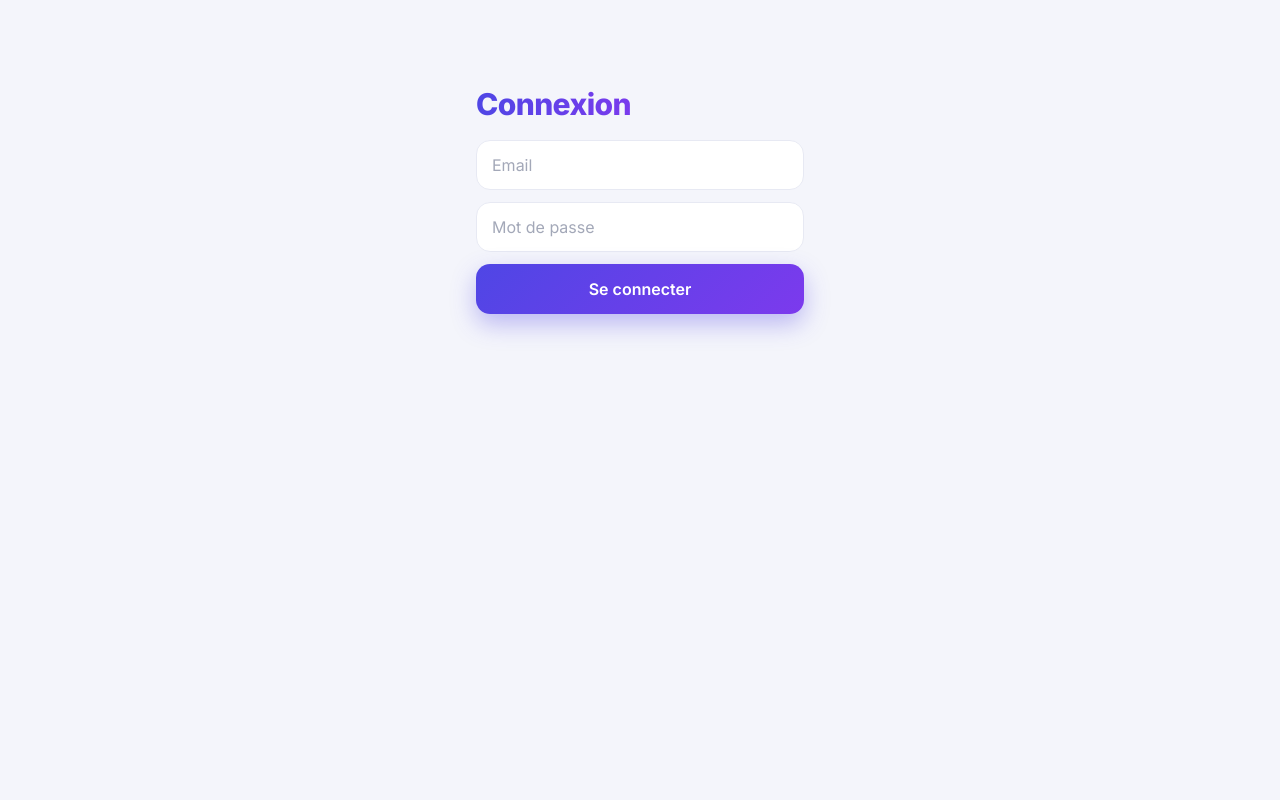
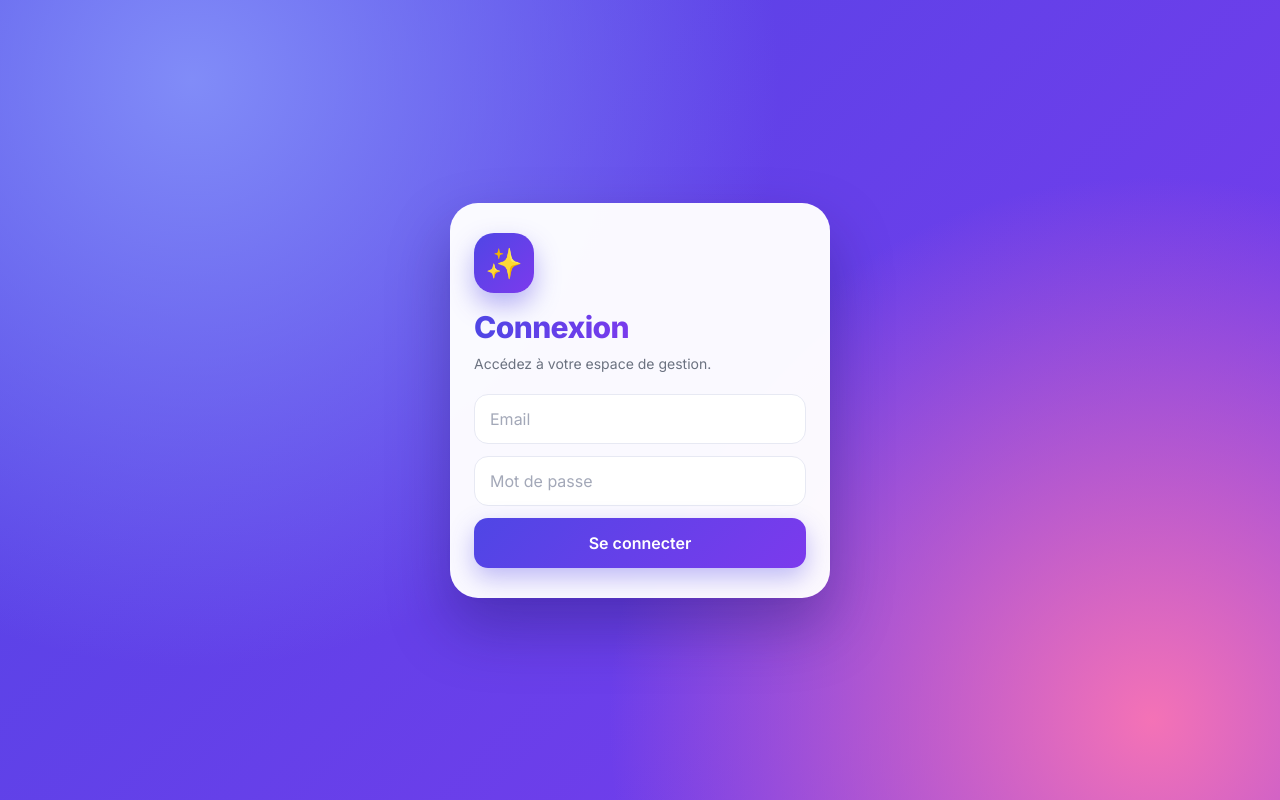
Before and after one commit to Yohane2000/gestion-services, a Next.js app: page /login in a window 1280 px wide. Built offline with nearby package versions, Linux system fonts and the light colour scheme; no server answers.

Commit message:
Update page.js

```diff
--- a/app/login/page.js
+++ b/app/login/page.js
@@ -6,28 +6,48 @@ export default function Login() {
   const [email, setEmail] = useState("");
   const [password, setPassword] = useState("");
   const [erreur, setErreur] = useState("");
+  const [chargement, setChargement] = useState(false);
 
   async function seConnecter() {
     setErreur("");
-    const { error } = await supabase.auth.signInWithPassword({
-      email,
-      password,
-    });
-    if (error) setErreur(error.message);
-     else window.location.href = "/";
+    setChargement(true);
+    const { error } = await supabase.auth.signInWithPassword({ email, password });
+    setChargement(false);
+    if (error) {
+      setErreur(
+        error.message === "Invalid login credentials"
+          ? "Email ou mot de passe incorrect."
+          : error.message
+      );
+    } else {
+      window.location.href = "/";
+    }
   }
 
-  const champ = { display: "block", width: "100%", padding: 10, marginBottom: 12, fontSize: 16, boxSizing: "border-box" };
-
   return (
-    <main style={{ maxWidth: 360, margin: "60px auto" }}>
-      <h1>Connexion</h1>
-      <input style={champ} type="email" placeholder="Email" value={email} onChange={(e) => setEmail(e.target.value)} />
-      <input style={champ} type="password" placeholder="Mot de passe" value={password} onChange={(e) => setPassword(e.target.value)} />
-      <button style={{ ...champ, background: "#111", color: "#fff" }} onClick={seConnecter}>
-        Se connecter
-      </button>
-      {erreur && <p style={{ color: "red" }}>{erreur}</p>}
-    </main>
+    <div className="login-wrap">
+      <div className="login-card">
+        <div className="logo">✨</div>
+        <h1>Connexion</h1>
+        <p className="sous">Accédez à votre espace de gestion.</p>
+        <input
+          type="email"
+          placeholder="Email"
+          value={email}
+          onChange={(e) => setEmail(e.target.value)}
+        />
+        <input
+          type="password"
+          placeholder="Mot de passe"
+          value={password}
+          onChange={(e) => setPassword(e.target.value)}
+          onKeyDown={(e) => e.key === "Enter" && seConnecter()}
+        />
+        <button className="btn" onClick={seConnecter} disabled={chargement}>
+          {chargement ? "Connexion…" : "Se connecter"}
+        </button>
+        {erreur && <p className="erreur" style={{ marginTop: 14 }}>{erreur}</p>}
+      </div>
+    </div>
   );
 }
```
